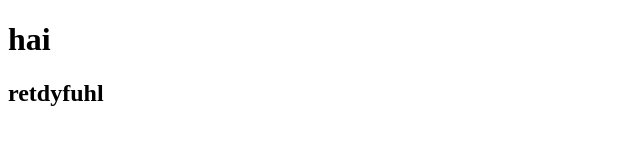
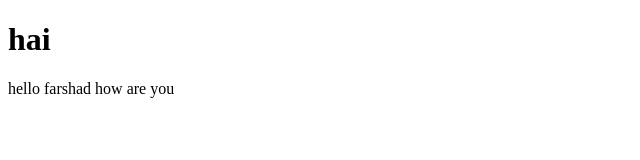
Before and after one commit to Farshadrushdi/git-learn, a plain HTML site: page index.html in a window 1280 px wide. Shown: the whole page, without its empty margins (0-640 px from the left). Drawn offline with Linux system fonts and the light colour scheme.

Commit message:
new commits

```diff
--- a/index.html
+++ b/index.html
@@ -7,7 +7,6 @@
 </head>
 <body>
     <h1>hai</h1>
-    <!-- feature added -->
-    <h2>retdyfuhl</h2>
+    <p>hello farshad how are you</p>
 </body>
 </html>
```
